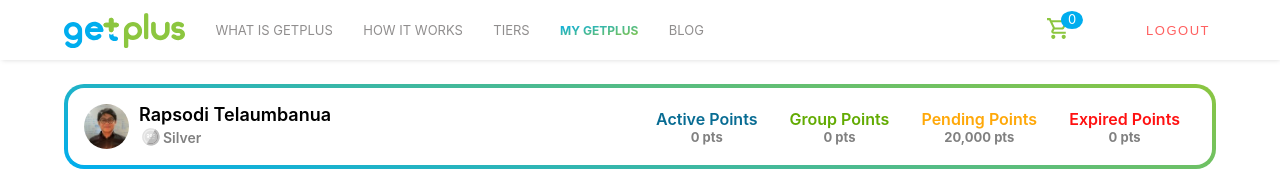
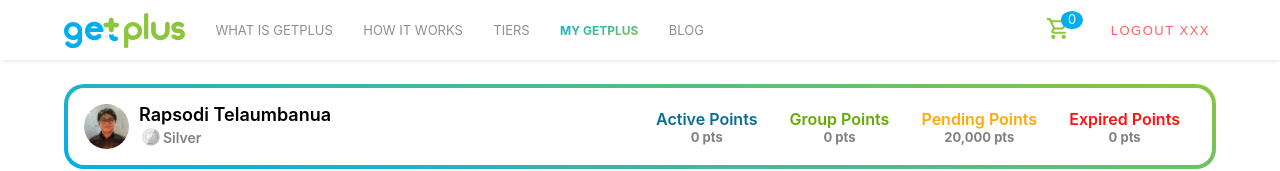
Before and after one commit to rapsoditel/get-plus, a React (Create React App) app: page / in a window 1280 px wide. Shown: the top 171 px of the page. Built offline with nearby package versions, Linux system fonts and the light colour scheme.

Commit message:
test update

```diff
--- a/src/App.js
+++ b/src/App.js
@@ -24,7 +24,7 @@
 								<span>0</span>
 								<ShoppingCartOutlinedIcon/>
 							</div>
-							<button>Logout</button>
+							<button>Logout xxx</button>
 						</div>
 					</div>
 					<div className='content'>
```
Also changed, not shown: src/pages/test1.js (added).
